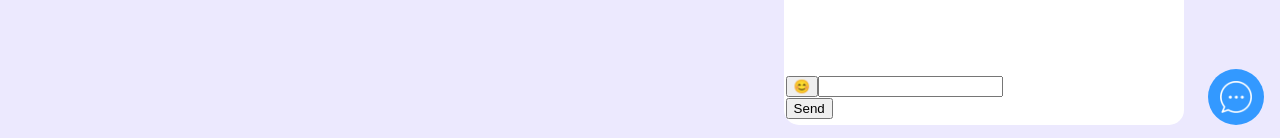
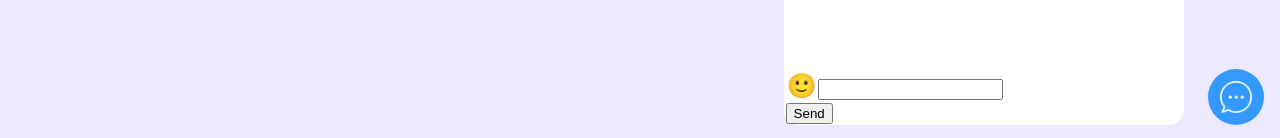
Before and after one commit to ausin107/9job-chatbox, a React (Create React App) app: page / in a window 1280 px wide. Shown: the part 659-797 px from the top of the page. Built offline with nearby package versions, Linux system fonts and the light colour scheme.

Commit message:
Build: handle emoji

```diff
--- a/src/App.css
+++ b/src/App.css
@@ -49,7 +49,24 @@
     align-items: center;
 }
 
-.emoji-picker {
+em-emoji-picker {
     position: absolute;
     bottom: 0;
 }
+
+.emoji-button {
+    background-color: white;
+    border-radius: 3px;
+    width: 2rem;
+    height: 2rem;
+    font-size: 24px;
+    display: inline-flex;
+    align-items: center;
+    justify-content: center;
+    border: 0;
+}
+
+.emoji-button:hover {
+    background-color: lightgray;
+    cursor: pointer;
+}
--- a/src/App.js
+++ b/src/App.js
@@ -152,7 +152,7 @@ function App() {
               justifyContent: 'center',
             }}>
             <div className="chat-footer">
-              <button onClick={() => setShowEmojiPicker(!showEmojiPicker)}>😊</button>
+              <button className='emoji-button' onClick={() => setShowEmojiPicker(!showEmojiPicker)}>🙂</button>
               <input
                 type="text"
                 value={input}
```
